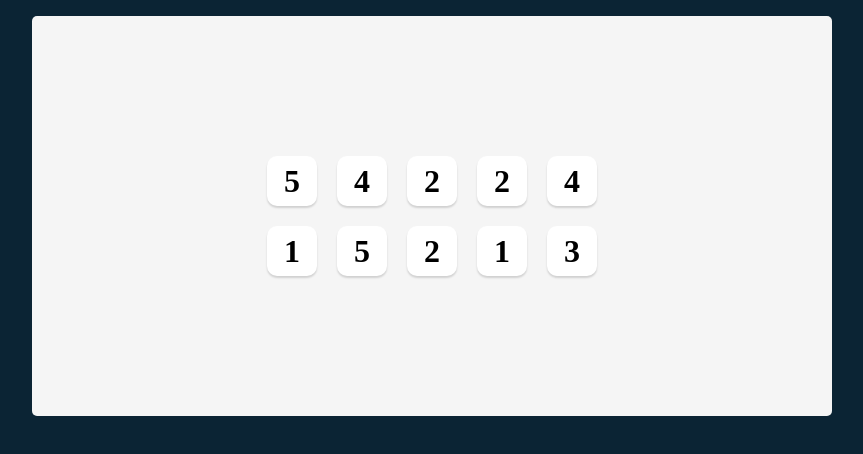
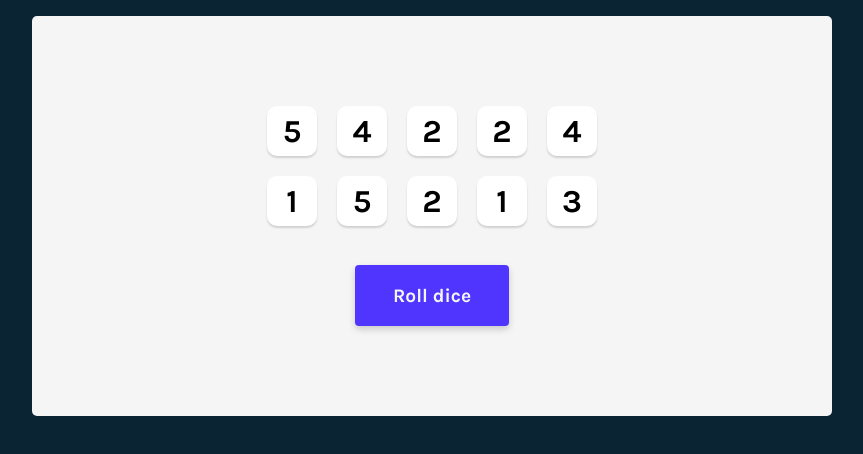
Before and after one commit to ramiinberg/react-tenzies, a React (Vite) app: page / in a window 1280 px wide. Shown: the top 454 px of the page, without its empty margins (208-1071 px from the left). Built offline with nearby package versions, Linux system fonts and the light colour scheme.

Commit message:
Added roll button to roll new numbers

```diff
--- a/src/App.css
+++ b/src/App.css
@@ -6,6 +6,7 @@ body {
   background: #0B2434;
   margin: 0;
   padding: 1em;
+  font-family: 'Karla', sans-serif;
 }
 
 main {
@@ -27,3 +28,20 @@ main {
   margin: 0 1em;
   gap: 20px;
 }
+
+.btn-roll-dice {
+  background: #5035FF;
+  border: none;
+  box-shadow: 0px 3.2px 7.68px rgba(0, 0, 0, 0.18);
+  border-radius: 4px;
+  margin-top: 2em;
+  padding: 1em 2em;
+  color: #F5F5F5;
+  cursor: pointer;
+  font-family: 'Karla', sans-serif;
+  font-size: 1.2rem;
+}
+
+.btn-roll-dice:active {
+  box-shadow: inset 5px 5px 10px -3px rgba(0, 0, 0, 0.7);
+}
--- a/src/App.jsx
+++ b/src/App.jsx
@@ -18,9 +18,17 @@ function App() {
     <Dice key={die.dieKey} value={die.dieNumber} />
   ))
 
+  const rollNewDices = () => {
+    const newDices = allNewDice()
+    setDiceArray(newDices)
+  }
+
   return (
     <main>
       <div className='container'>{diceElements}</div>
+      <button className='btn-roll-dice' type='button' onClick={rollNewDices}>
+        Roll dice
+      </button>
     </main>
   )
 }
```
